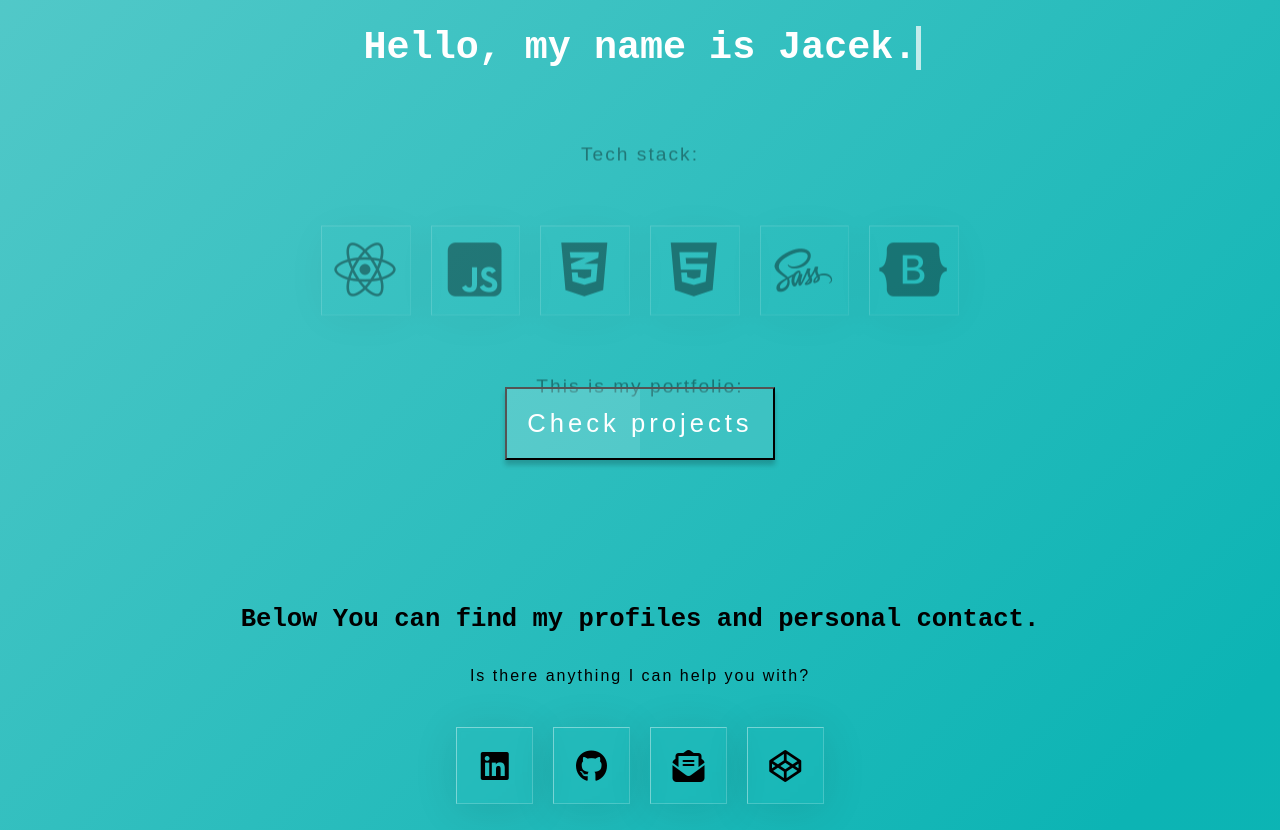
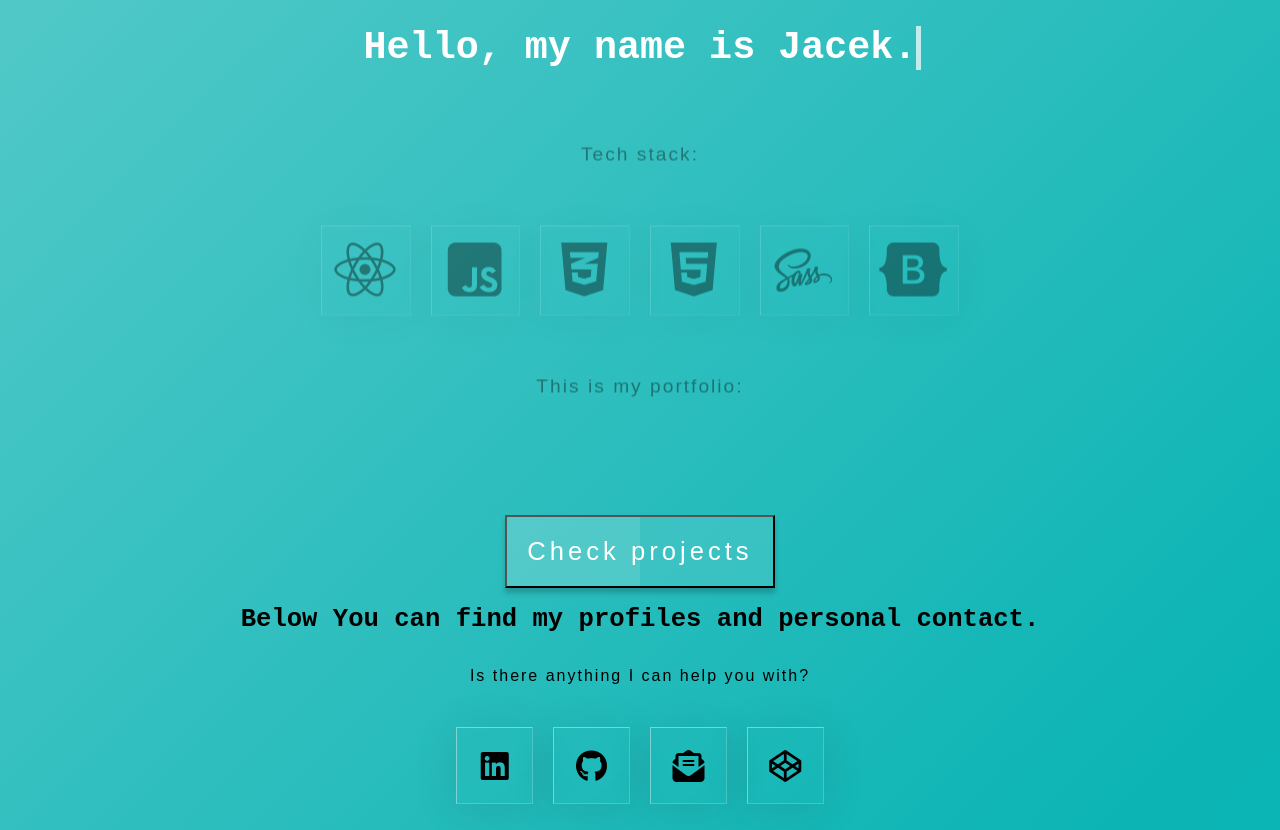
Before and after one commit to jaceksl1/portfolio-react, a React (Create React App) app: page / in a window 1280 px wide. Built offline with nearby package versions, Linux system fonts and the light colour scheme.

Commit message:
Add files via upload

```diff
--- a/src/App.scss
+++ b/src/App.scss
@@ -2,6 +2,7 @@
   box-sizing: border-box;
   padding: 0;
   font-family: "Source Sans Pro", sans-serif;
+  scroll-behavior: smooth;
 }
 
 body {
@@ -184,6 +185,9 @@ body {
   margin: 20px 10px;
   border-radius: 20px;
   box-shadow: 0 15px 25px rgba(0, 0, 0, 0.9);
+  transform: translateY(3rem);
+  opacity: 0;
+  animation: fadeInUp linear (1s) forwards;
 }
 
 .main-container .card .circle {
--- a/src/Components/Main.jsx
+++ b/src/Components/Main.jsx
@@ -54,22 +54,12 @@ const Main = () => {
 
   return (
     <>
-      <div className="wrapper-btn-check">
-        <button
-          className="btn-check"
-          onClick={(e) => setShowProject(showProject + 1)}>
-          <span></span>
-          <span></span>
-          <span></span>
-          <span></span>Check projects
-        </button>
-      </div>
       <section className="section-wrapper">
         <div className="main-container">
           {projects
             .filter((items, index) => index <= showProject)
             .map(({ id, description, live, code, img }) => (
-              <div className="card card-bacground">
+              <div className="card card-bacground ">
                 <div key={id} className="circle">
                   <h2>{id}</h2>
                 </div>
@@ -95,6 +85,16 @@ const Main = () => {
             ))}
         </div>
       </section>
+      <div className="wrapper-btn-check">
+        <button
+          className="btn-check"
+          onClick={(e) => setShowProject(showProject + 1)}>
+          <span></span>
+          <span></span>
+          <span></span>
+          <span></span>Check projects
+        </button>
+      </div>
     </>
   );
 };
```
